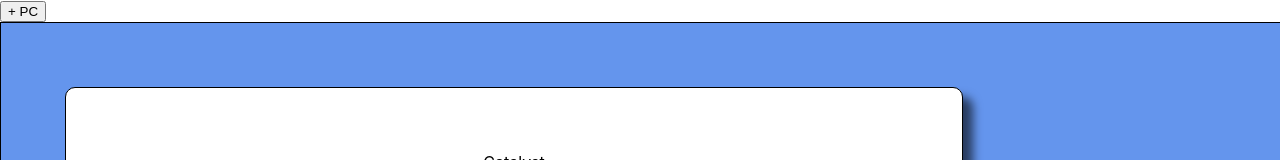
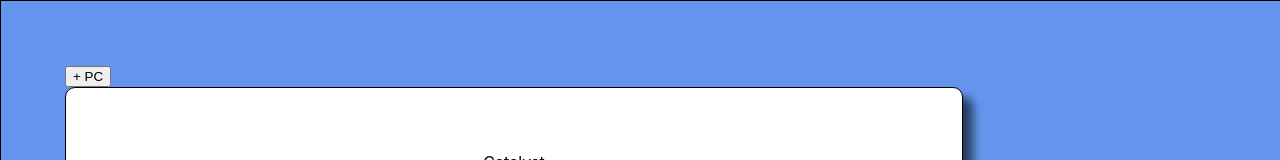
Before and after one commit to Catalyst4Change/ttg-v2, a React (Create React App) app: page / in a window 1280 px wide. Shown: the top 160 px of the page. Built offline with nearby package versions, Linux system fonts and the light colour scheme.

Commit message:
bug free player deployment

```diff
--- a/src/App.css
+++ b/src/App.css
@@ -52,9 +52,3 @@ option {
 .border {
   border: 1px black solid;
 }
-
-.card-container {
-  width: 100vw;
-  padding: 5%;
-  background-color: cornflowerblue;
-}
--- a/src/App.js
+++ b/src/App.js
@@ -1,22 +1,13 @@
 import "./App.css";
 import React, { useState } from "react";
-import { PlayerCardsContainer } from "./PlayerCardsContainer";
+import { PlayerCardsContainer } from "./PlayerCardsContainer/PlayerCardsContainer";
 
 function App() {
-  const [numberOfPlayerCards, setNumberOfPlayerCards] = useState(0);
-
-  const createNewCard = () => {
-    setNumberOfPlayerCards((numberOfPlayerCards) => numberOfPlayerCards + 1);
-  };
-
   return (
     <div className="App">
       {/* header */}
-      {/* create nav */}
-      <button onClick={createNewCard} type="button">
-        + PC
-      </button>
-      <PlayerCardsContainer numberOfPlayerCards={numberOfPlayerCards} />
+      {/* nav */}
+      <PlayerCardsContainer />
     </div>
   );
 }
--- a/src/NewPlayerCharacterForm/Proficiencies.js
+++ b/src/NewPlayerCharacterForm/Proficiencies.js
@@ -16,9 +16,9 @@ export const Proficiencies = ({
 
   const generateProficiencySelections = () => {
     let selectors = [];
-    for (let index = 0; index <= intelligence + 2; index++) {
+    for (let index = 0; index < intelligence + 2; index++) {
       selectors.push(
-        <div>
+        <div key={index}>
           {chosenProficiencies[index] || (
             <select
               className="form-select"
@@ -43,7 +43,7 @@ export const Proficiencies = ({
     <div className="column">
       <h3>Choose {intelligence + 2} Skill Proficiencies</h3>
       <p className="center">
-        Proficiencies are skills you dabble in and give you <b>two</b> points
+        Proficiencies are skills you dabble in. They give you <b>two</b> points
         toward a related action.
       </p>
       {generateProficiencySelections()}
--- a/src/PlayerCardsContainer.js
+++ b/src/PlayerCardsContainer/PlayerCardsContainer.js
@@ -1,9 +1,11 @@
 import React, { useState } from "react";
-import { NewPlayerCharacterForm } from "./NewPlayerCharacterForm/NewPlayerCharacterForm";
-import "./App.css";
-import { PlayerCharacterCard } from "./PlayerCharacterCard/PlayerCharacterCard/PlayerCharacterCard";
+import { NewPlayerCharacterForm } from "../NewPlayerCharacterForm/NewPlayerCharacterForm";
+import { PlayerCharacterCard } from "../PlayerCharacterCard/PlayerCharacterCard/PlayerCharacterCard";
+import "../App.css";
+import "./PlayerCardsContainer.scss";
 
-export const PlayerCardsContainer = ({ numberOfPlayerCards }) => {
+export const PlayerCardsContainer = ({}) => {
+  const [deployNewCharacterForm, setDeployNewCharacterForm] = useState(false);
   const [playerCharacters, setPlayerCharacters] = useState([
     {
       playerName: "Catalyst",
@@ -26,6 +28,7 @@ export const PlayerCardsContainer = ({ numberOfPlayerCards }) => {
 
   const addPlayerCharacter = (newChar) => {
     setPlayerCharacters([...playerCharacters, newChar]);
+    setDeployNewCharacterForm(false);
   };
 
   const displayCards = () => {
@@ -45,9 +48,22 @@ export const PlayerCardsContainer = ({ numberOfPlayerCards }) => {
     });
   };
 
+  const createNewPlayerCharacter = () => {
+    setDeployNewCharacterForm(true);
+  };
+
   return (
-    <main className="card-container border">
-      <div>{displayCards()}</div>
+    <main className="cards-container border">
+      <button onClick={createNewPlayerCharacter} type="button">
+        + PC
+      </button>
+      <section id="cards-row">
+        {deployNewCharacterForm && (
+          <NewPlayerCharacterForm addPlayerCharacter={addPlayerCharacter} />
+        )}
+
+        {displayCards()}
+      </section>
     </main>
   );
 };
--- /dev/null
+++ b/src/PlayerCardsContainer/PlayerCardsContainer.scss
@@ -0,0 +1,11 @@
+.cards-container {
+  width: 100vw;
+  padding: 5%;
+  background-color: cornflowerblue;
+
+  #cards-row {
+    display: flex;
+    flex-direction: row;
+    justify-content: flex-start;
+  }
+}
--- a/src/PlayerCharacterCard/PlayerCharacterCard/PlayerCharacterCard.scss
+++ b/src/PlayerCharacterCard/PlayerCharacterCard/PlayerCharacterCard.scss
@@ -1,5 +1,6 @@
 .character-info {
   max-width: 60%;
+  margin-right: 3%;
   border: 1px black solid;
   border-radius: 10px;
   box-shadow: 10px 10px 10px rgba(0, 0, 0, 0.6);
```
